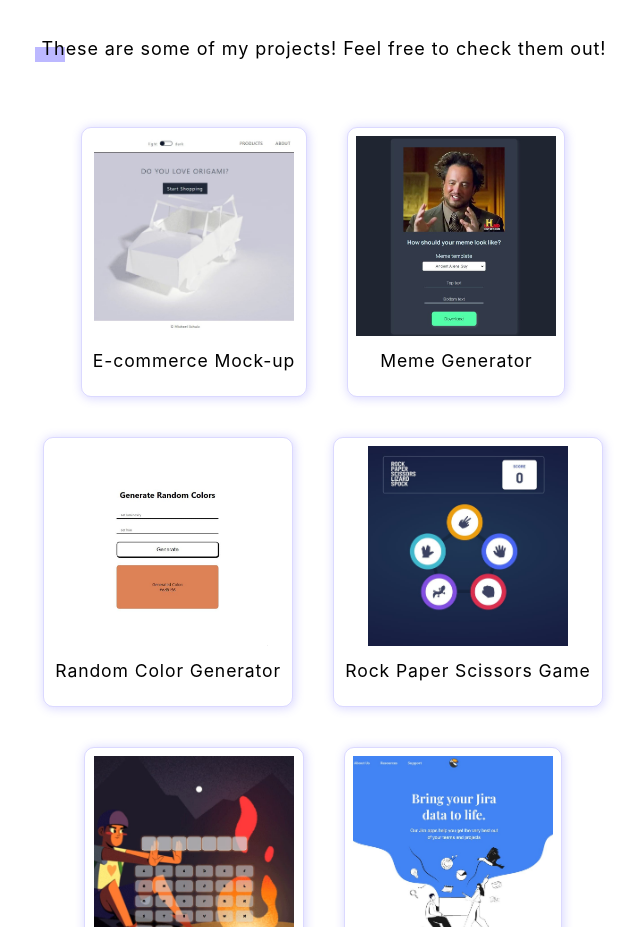
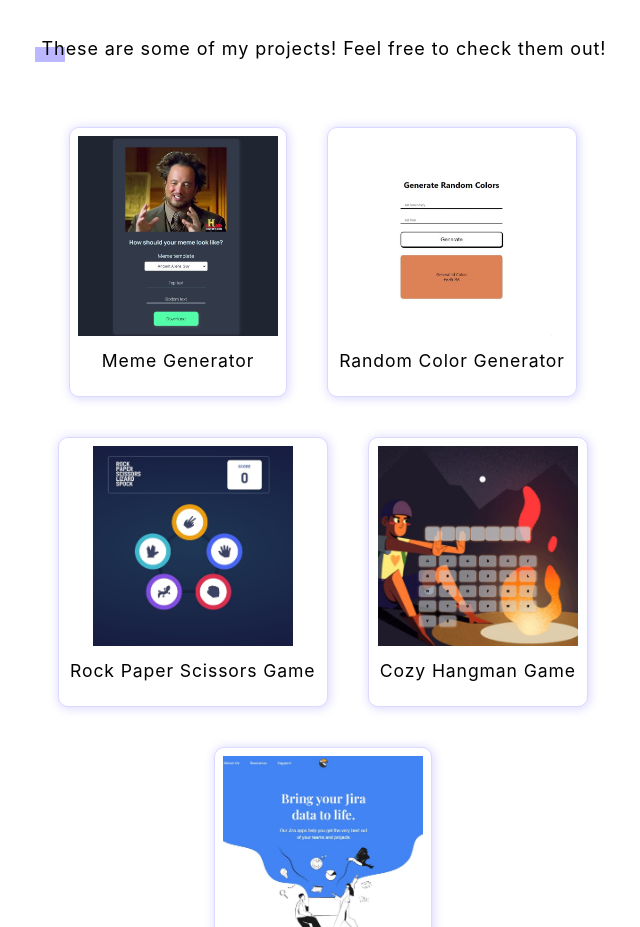
Before and after one commit to mischulz14/ms-portfolio, a Next.js app: page / in a window 1280 px wide. Shown: the part 1880-2807 px from the top of the page, without its empty margins (317-957 px from the left). Built offline with nearby package versions, Linux system fonts and the light colour scheme.

Commit message:
Change portfolio

```diff
--- a/components/Portfolio.js
+++ b/components/Portfolio.js
@@ -25,7 +25,7 @@ function Portfolio() {
             </p>
 
             <div className="flex flex-wrap justify-center gap-10 portfolio-wrapper">
-              <div className="portfolio-item">
+              {/* <div className="portfolio-item">
                 <Link
                   href="https://origame-ecommerce.netlify.app/"
                   target="_blank"
@@ -40,7 +40,7 @@ function Portfolio() {
                 </Link>
 
                 <h4 className="portfolio-name">E-commerce Mock-up</h4>
-              </div>
+              </div> */}
               <div className="portfolio-item">
                 <Link href="https://react-meme-generator14.netlify.app/">
                   <Image
```
